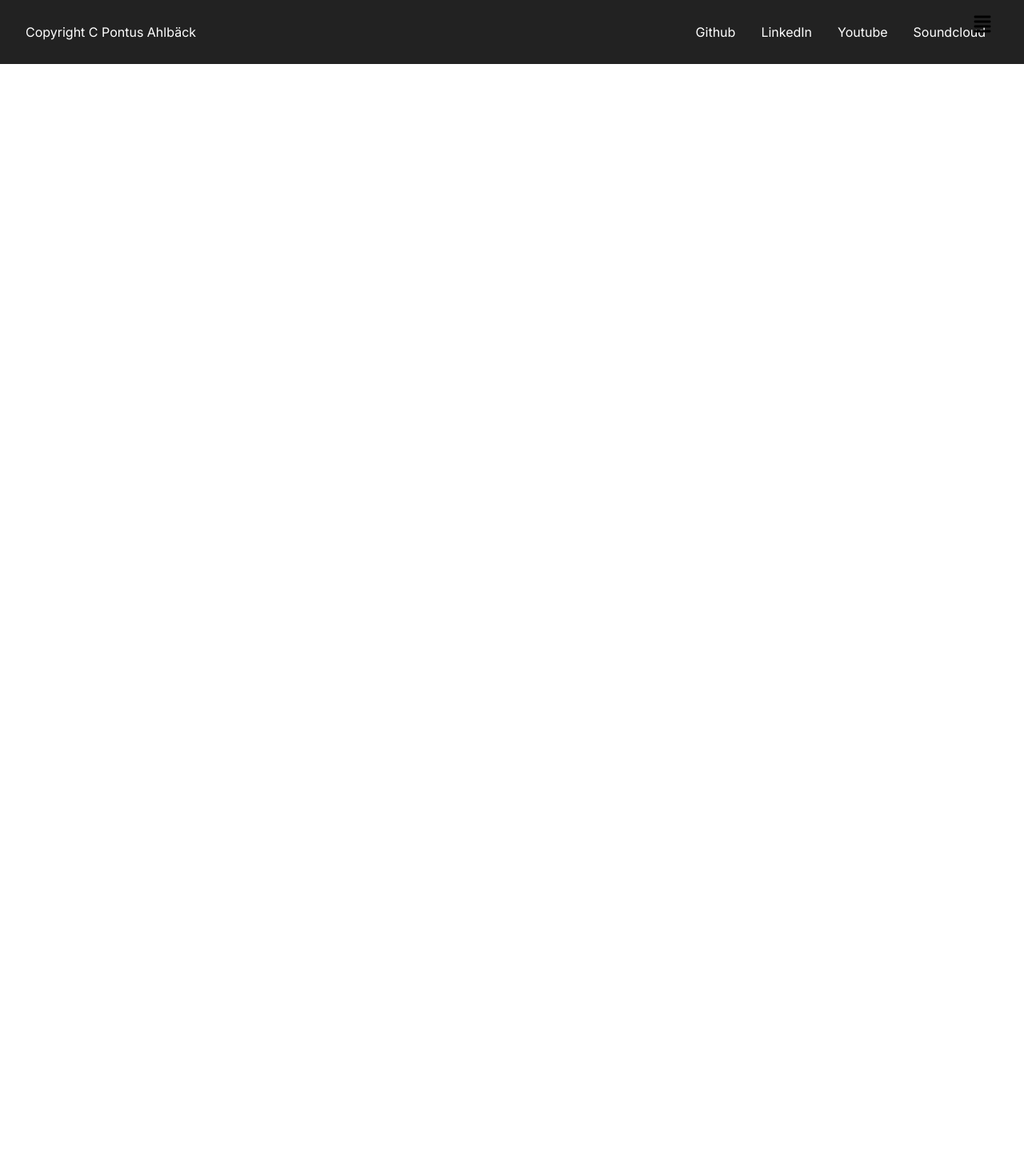
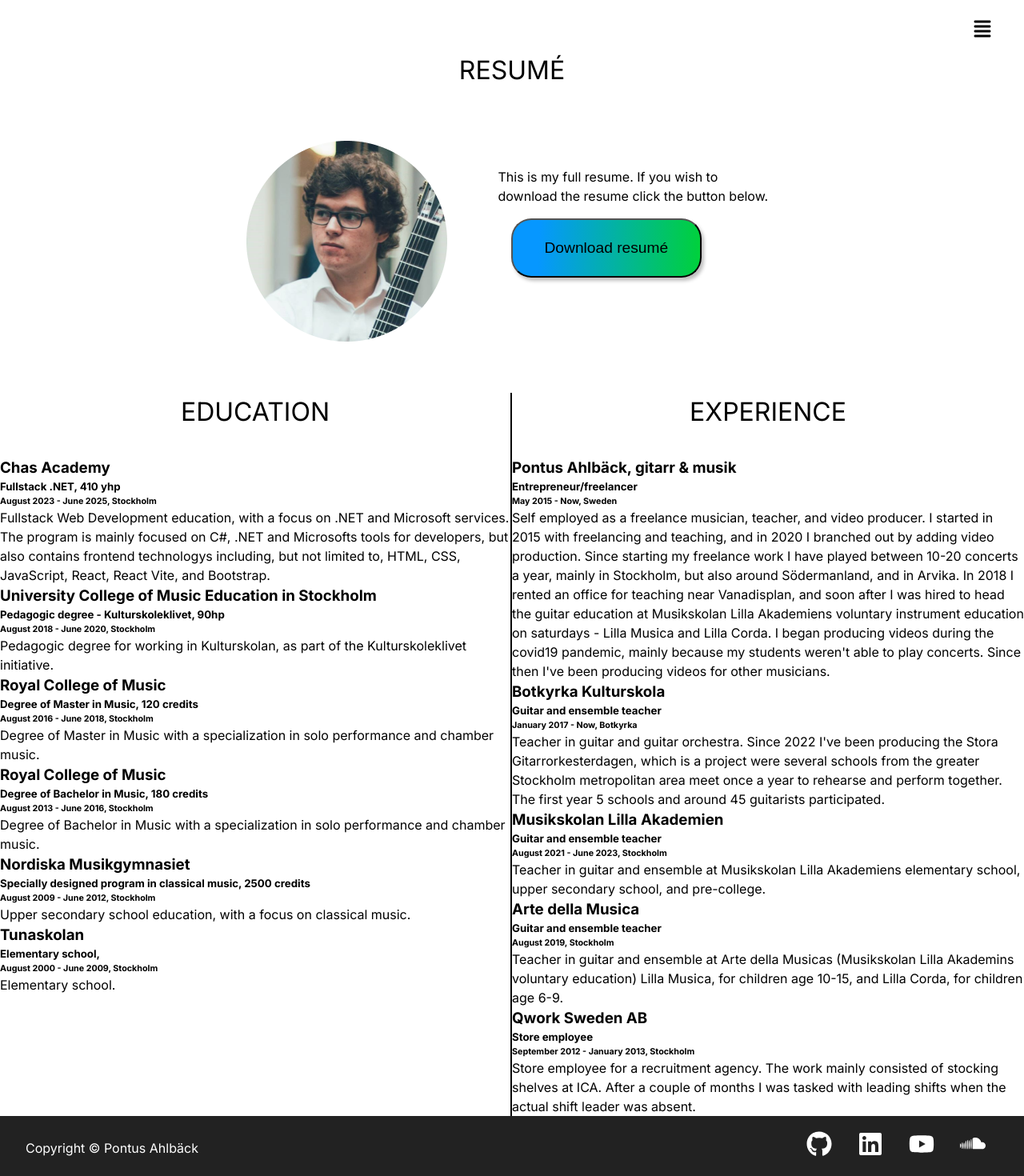
Before and after one commit to PAhlback/cvsida-scroll, a React (Vite) app in the folder cvsida-scroll-react/: page /resume in a window 1280 px wide. Shown: the top 1470 px of the page at 80% size. Before the commit the page ends 800 px from the top, so only its background shows below. Built offline with nearby package versions, Linux system fonts and the light colour scheme.

Commit message:
Add full resume page, update navbar

```diff
--- a/cvsida-scroll-react/index.html
+++ b/cvsida-scroll-react/index.html
@@ -4,7 +4,7 @@
     <meta charset="UTF-8" />
     <link rel="icon" type="image/svg+xml" href="/vite.svg" />
     <meta name="viewport" content="width=device-width, initial-scale=1.0" />
-    <title>Vite + React</title>
+    <title>Pontus Ahlbäck - Portfolio</title>
 
     <link rel="preconnect" href="https://fonts.googleapis.com">
     <link rel="preconnect" href="https://fonts.gstatic.com" crossorigin>
--- a/cvsida-scroll-react/src/components/Footer.jsx
+++ b/cvsida-scroll-react/src/components/Footer.jsx
@@ -1,26 +1,27 @@
 import React from 'react'
+import { FaGithub, FaLinkedin, FaYoutube, FaSoundcloud } from "react-icons/fa6";
 
 const Footer = () => {
   return (
     <section id='footer' className='footer'>
         <div>
             <p>
-                Copyright C Pontus Ahlbäck
+                Copyright &#169; Pontus Ahlbäck
             </p>
         </div>
         <div>
             <ul>
                 <li>
-                    <a href="https://github.com/PAhlback">Github</a>
+                    <a href="https://github.com/PAhlback" target='_blank'><FaGithub /></a>
                 </li>
                 <li>
-                    <a href="https://www.linkedin.com/in/pontus-ahlback/">LinkedIn</a>
+                    <a href="https://www.linkedin.com/in/pontus-ahlback/" target='_blank'><FaLinkedin /></a>
                 </li>
                 <li>
-                    <a href="https://www.youtube.com/@DuoDecem">Youtube</a>
+                    <a href="https://www.youtube.com/@DuoDecem" target='_blank'><FaYoutube /></a>
                 </li>
                 <li>
-                    <a href="https://soundcloud.com/user-386636421">Soundcloud</a>
+                    <a href="https://soundcloud.com/user-386636421" target='_blank'><FaSoundcloud /></a>
                 </li>
             </ul>
         </div>
--- /dev/null
+++ b/cvsida-scroll-react/src/components/FullEducationCard.jsx
@@ -0,0 +1,24 @@
+import React from 'react'
+
+import Data from '../data/full-education.json'
+
+const FullEducationCard = () => {
+  return (
+    <>
+        {
+            Data.map((d) => {
+                return(
+                    <article className='full-education-card' key={d.id}>
+                        <h3 className='full-education-card-head'>{d.nameOfSchool}</h3>
+                        <h5 className='full-education-card-title'>{d.programName}, {d.credits}</h5>
+                        <h6 className='full-education-card-dur-loc'>{d.duration}, {d.location}</h6>
+                        <p className='full-education-card-desc'>{d.description}</p>
+                    </article>
+                )
+            })
+        }
+    </>
+  )
+}
+
+export default FullEducationCard
--- /dev/null
+++ b/cvsida-scroll-react/src/components/FullExperienceCard.jsx
@@ -0,0 +1,24 @@
+import React from 'react'
+
+import Data from '../data/full-experience.json'
+
+const FullExperienceCard = () => {
+  return (
+    <>
+        {
+            Data.map((d) => {
+                return(
+                    <article className='full-experience-card' key={d.id}>
+                        <h3 className='full-experience-card-head'>{d.workplace}</h3>
+                        <h5 className='full-experience-card-title'>{d.title}</h5>
+                        <h6 className='full-experience-card-dur-loc'>{d.duration}, {d.location}</h6>
+                        <p className='full-experience-card-desc'>{d.description}</p>
+                    </article>
+                )
+            })
+        }
+    </>
+  )
+}
+
+export default FullExperienceCard
--- a/cvsida-scroll-react/src/components/Header.css
+++ b/cvsida-scroll-react/src/components/Header.css
@@ -6,6 +6,7 @@
     align-items: center;
     font-family: inter;
     color: white;
+    height: 3rem;
 }
 
 .navbar ul {
--- a/cvsida-scroll-react/src/components/Header.jsx
+++ b/cvsida-scroll-react/src/components/Header.jsx
@@ -10,7 +10,6 @@ const Header = () => {
 
   function toggleHamburger() {
     setHamburgerOpen(!hamburgerOpen)
-    console.log(hamburgerOpen)
   };
 
   return (
@@ -18,14 +17,17 @@ const Header = () => {
         <header className='page-header'>
             <nav className='navbar' style={{display: `${hamburgerOpen ? 'inline' : 'none'}`}}>
                 <ul>
-                    <li><Link to="home" smooth duration={500} className='scroll-link'>HOME</Link></li>
-                    <li><Link to="about" smooth duration={500} className='scroll-link'>ABOUT</Link></li>
-                    <li><Link to="resume" smooth duration={500} className='scroll-link'>RESUMÉ</Link></li>
-                    <li><a href="resume" className='scroll-link'>FULL RESUMÉ</a></li>
-                    <li><Link to="projects" smooth duration={500} className='scroll-link'>PROJECTS</Link></li>
-                    <li><Link to="footer" smooth duration={500} className='scroll-link'>LINKS</Link></li>
+                    <li><NavLink to="/" className='scroll-link'>HOME</NavLink></li>
+                    <li><NavLink to="resume" className='scroll-link'>FULL RESUMÉ</NavLink></li>
+                </ul>
+                <ul>
+                  <li><Link to="about" smooth duration={500} className='scroll-link'>ABOUT</Link></li>
+                  <li><Link to="resume" smooth duration={500} className='scroll-link'>RESUMÉ</Link></li>
+                  <li><Link to="projects" smooth duration={500} className='scroll-link'>PROJECTS</Link></li>
+                  <li><Link to="footer" smooth duration={500} className='scroll-link'>LINKS</Link></li>
                 </ul>
             </nav>
+
             <div className='hamburger' onClick={ toggleHamburger }><FaAlignJustify /></div>
         </header>
     </>
--- a/cvsida-scroll-react/src/components/Introduction.jsx
+++ b/cvsida-scroll-react/src/components/Introduction.jsx
@@ -1,4 +1,5 @@
 import React from 'react'
+import { FaArrowDown } from "react-icons/fa6";
 
 const Introduction = () => {
   return (
@@ -7,7 +8,7 @@ const Introduction = () => {
             <h1>Pontus Ahlbäck</h1>
             <p>Hello and welcome to my resume! I am a classical guitarist, teacher and soon-to-be programmer. Scroll down to read more!</p>
         </article>
-        <h3 className='scroll-down-arrow'>V</h3>
+        <h3 className='scroll-down-arrow'><FaArrowDown /></h3>
     </section>
   )
 }
--- a/cvsida-scroll-react/src/data/full-education.json
+++ b/cvsida-scroll-react/src/data/full-education.json
@@ -0,0 +1,56 @@
+[
+    {
+        "id": 1,
+        "nameOfSchool": "Chas Academy",
+        "programName": "Fullstack .NET",
+        "credits": "410 yhp",
+        "duration": "August 2023 - June 2025",
+        "location": "Stockholm",
+        "description": "Fullstack Web Development education, with a focus on .NET and Microsoft services. The program is mainly focused on C#, .NET and Microsofts tools for developers, but also contains frontend technologys including, but not limited to, HTML, CSS, JavaScript, React, React Vite, and Bootstrap."
+    },
+    {
+        "id": 2,
+        "nameOfSchool": "University College of Music Education in Stockholm",
+        "programName": "Pedagogic degree - Kulturskoleklivet",
+        "credits": "90hp",
+        "duration": "August 2018 - June 2020",
+        "location": "Stockholm",
+        "description": "Pedagogic degree for working in Kulturskolan, as part of the Kulturskoleklivet initiative."
+    },
+    {
+        "id": 3,
+        "nameOfSchool": "Royal College of Music",
+        "programName": "Degree of Master in Music",
+        "credits": "120 credits",
+        "duration": "August 2016 - June 2018",
+        "location": "Stockholm",
+        "description": "Degree of Master in Music with a specialization in solo performance and chamber music."
+    },
+    {
+        "id": 4,
+        "nameOfSchool": "Royal College of Music",
+        "programName": "Degree of Bachelor in Music",
+        "credits": "180 credits",
+        "duration": "August 2013 - June 2016",
+        "location": "Stockholm",
+        "description": "Degree of Bachelor in Music with a specialization in solo performance and chamber music."
+    },
+    {
+        "id": 5,
+        "nameOfSchool": "Nordiska Musikgymnasiet",
+        "programName": "Specially designed program in classical music",
+        "credits": "2500 credits",
+        "duration": "August 2009 - June 2012",
+        "location": "Stockholm",
+        "description": "Upper secondary school education, with a focus on classical music."
+    },
+    {
+        "id": 6,
+        "nameOfSchool": "Tunaskolan",
+        "programName": "Elementary school",
+        "credits": "",
+        "duration": "August 2000 - June 2009",
+        "location": "Stockholm",
+        "description": "Elementary school."
+    }
+]
--- a/cvsida-scroll-react/src/data/full-experience.json
+++ b/cvsida-scroll-react/src/data/full-experience.json
@@ -0,0 +1,42 @@
+[
+    {
+        "id": 1,
+        "workplace": "Pontus Ahlbäck, gitarr & musik",
+        "title": "Entrepreneur/freelancer",
+        "duration": "May 2015 - Now",
+        "location": "Sweden",
+        "description": "Self employed as a freelance musician, teacher, and video producer. I started in 2015 with freelancing and teaching, and in 2020 I branched out by adding video production. Since starting my freelance work I have played between 10-20 concerts a year, mainly in Stockholm, but also around Södermanland, and in Arvika. In 2018 I rented an office for teaching near Vanadisplan, and soon after I was hired to head the guitar education at Musikskolan Lilla Akademiens voluntary instrument education on saturdays - Lilla Musica and Lilla Corda. I began producing videos during the covid19 pandemic, mainly because my students weren't able to play concerts. Since then I've been producing videos for other musicians."
+    },
+    {
+        "id": 2,
+        "workplace": "Botkyrka Kulturskola",
+        "title": "Guitar and ensemble teacher",
+        "duration": "January 2017 - Now",
+        "location": "Botkyrka",
+        "description": "Teacher in guitar and guitar orchestra. Since 2022 I've been producing the Stora Gitarrorkesterdagen, which is a project were several schools from the greater Stockholm metropolitan area meet once a year to rehearse and perform together. The first year 5 schools and around 45 guitarists participated."
+    },
+    {
+        "id": 3,
+        "workplace": "Musikskolan Lilla Akademien",
+        "title": "Guitar and ensemble teacher",
+        "duration": "August 2021 - June 2023",
+        "location": "Stockholm",
+        "description": "Teacher in guitar and ensemble at Musikskolan Lilla Akademiens elementary school, upper secondary school, and pre-college."
+    },
+    {
+        "id": 4,
+        "workplace": "Arte della Musica",
+        "title": "Guitar and ensemble teacher",
+        "duration": "August 2019",
+        "location": "Stockholm",
+        "description": "Teacher in guitar and ensemble at Arte della Musicas (Musikskolan Lilla Akademins voluntary education) Lilla Musica, for children age 10-15, and Lilla Corda, for children age 6-9."
+    },
+    {
+        "id": 5,
+        "workplace": "Qwork Sweden AB",
+        "title": "Store employee",
+        "duration": "September 2012 - January 2013",
+        "location": "Stockholm",
+        "description": "Store employee for a recruitment agency. The work mainly consisted of stocking shelves at ICA. After a couple of months I was tasked with leading shifts when the actual shift leader was absent."
+    }
+]
--- a/cvsida-scroll-react/src/index.css
+++ b/cvsida-scroll-react/src/index.css
@@ -29,6 +29,7 @@ h2 {
 
 a {
   text-decoration: none;
+  color: black;
 }
 
 .full-resume-button {
@@ -83,6 +84,7 @@ a {
 .scroll-down-arrow{
   color: white;
   position: absolute;
+  font-size: 2rem;
   bottom: 1rem;
   left: 50%;
 }
@@ -194,13 +196,45 @@ a {
 }
 .footer a {
   color: white;
+  font-size: 2rem;
 }
 .footer a:hover {
     color: #747bff;
 }
 
 
+/******************** FULL RESUME PAGE **********************/
+.full-resume-header {
+  display: flex;
+  justify-content: center;
+  flex-direction: column;
+  margin: 4rem;
+}
 
+.full-resume-introduction {
+  display: flex;
+  justify-content: center;
+  align-items: center;
+}
+.full-resume-introduction img {
+  margin: 2rem 4rem 0 0;
+}
+.full-resume-ingress p {
+  max-width: 350px;
+}
+
+.full-resume-wrapper {
+  display: flex;
+  flex-direction: row;
+  justify-content: space-around;
+}
+.full-resume-line {
+  border: 1px solid black;
+}
+.full-resume-education,
+.full-resume-experience {
+  max-width: 50%;
+}
 
 
 
--- a/cvsida-scroll-react/src/pages/FullResumePage.jsx
+++ b/cvsida-scroll-react/src/pages/FullResumePage.jsx
@@ -1,15 +1,36 @@
 import React from 'react'
+
+import ProfilePicture from '../assets/images/Pontus-rounded-profile.png'
+import FullExperienceCard from '../components/FullExperienceCard'
+import FullEducationCard from '../components/FullEducationCard'
 
 const FullResumePage = () => {
   return (
     <>
-        <section className='fullresume-experience'>
+      <section className='full-resume-header'>
+        <h2>RESUMÉ</h2>
+        <article className='full-resume-introduction'>
+          <img src={ProfilePicture} alt="" />
+          <div className='full-resume-ingress'>
+            <p>
+              This is my full resume. If you wish to download the resume click the button below.
+            </p>
+            <button className='full-resume-button'><a href="resume"><h6>Download resumé</h6></a></button>
+          </div>
+        </article>
+      </section>
 
+      <section className='full-resume-wrapper'>
+        <section className='full-resume-experience'>
+          <h2>EDUCATION</h2>
+          <FullEducationCard />
         </section>
-
-        <section className='fullresume-education'>
-
+        <div className='full-resume-line'></div>
+        <section className='full-resume-education'>
+          <h2>EXPERIENCE</h2>
+          <FullExperienceCard />
         </section>
+      </section>
     </>
   )
 }
```
Also changed, not shown: cvsida-scroll-react/src/components/Projects.jsx (+5 -5 lines), cvsida-scroll-react/src/assets/images/Pontus-rounded-profile.png (added).
